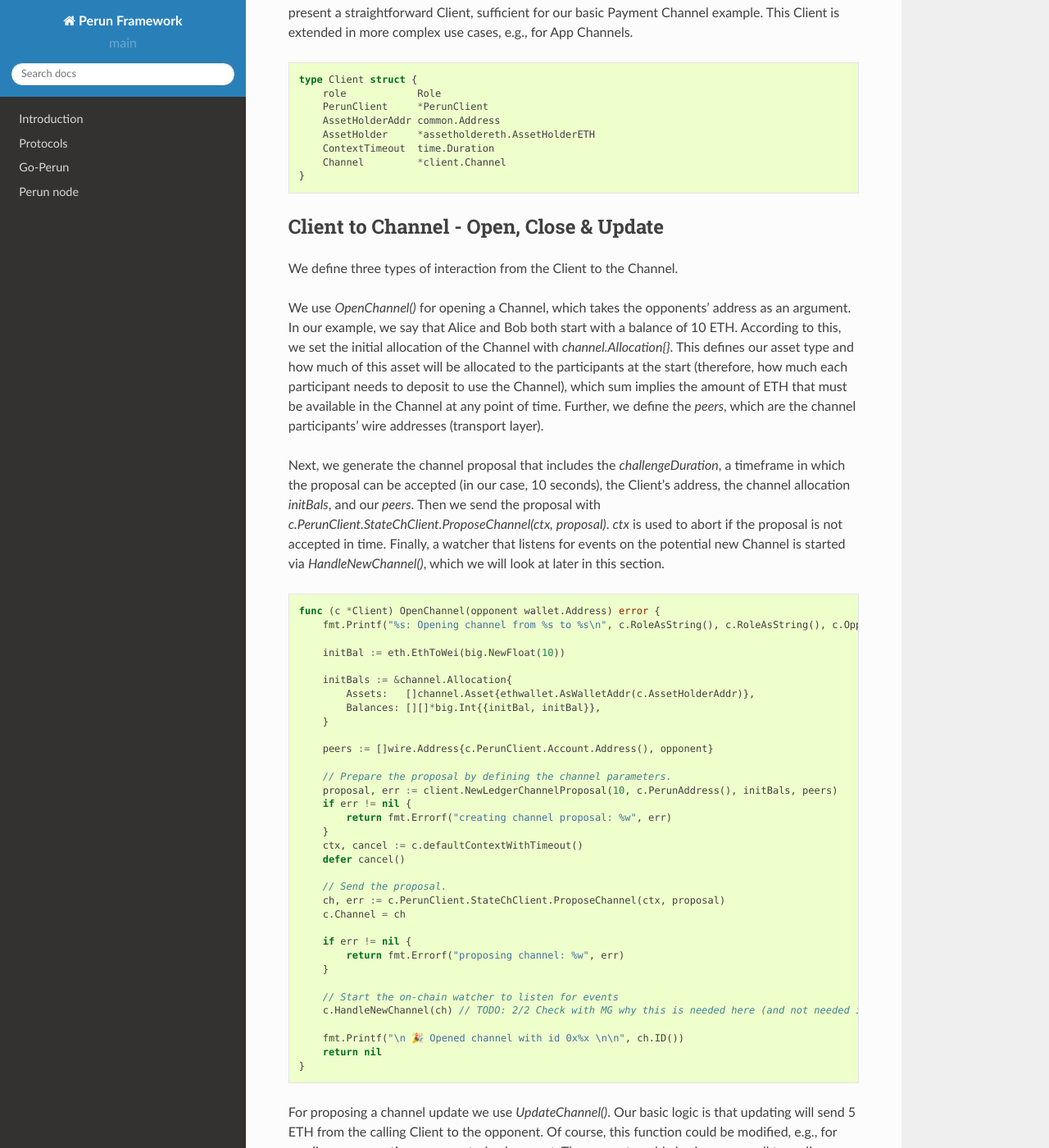
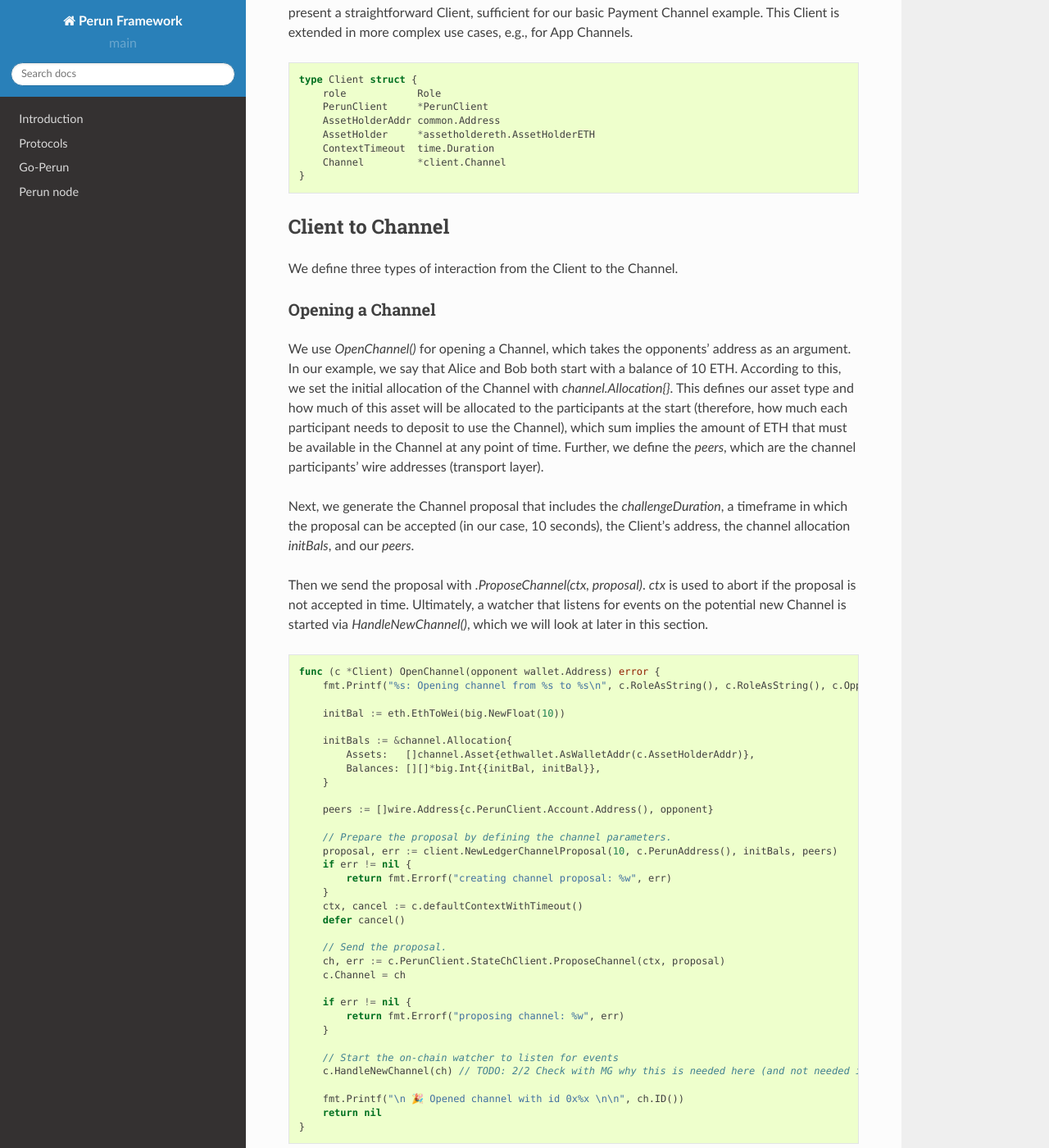
Before and after one commit to hyperledger-labs/perun-doc, a Sphinx documentation site: the page built from source/go-perun/new_tutorial/setup/client.rst, in a window 1280 px wide and 1400 px high, scrolled down 228 px. Shown: the whole window at 82% size. Built offline with Sphinx 7.4.7 and the Read the Docs theme 2.0.0, drawn with Linux system fonts in a browser that asks for light colours; pages that are not in the unit, such as notebooks, are missing from menus; some of the changed text lies outside the part shown.

Commit message:
payment-channel: improved structure of client.rst via subsections/subheadings

```diff
--- a/source/go-perun/new_tutorial/setup/client.rst
+++ b/source/go-perun/new_tutorial/setup/client.rst
@@ -17,21 +17,24 @@
         Channel         *client.Channel
     }
 
-Client to Channel - Open, Close & Update
+Client to Channel
 --------------------
 We define three types of interaction from the Client to the Channel.
 
+Opening a Channel
+~~~~~~~~~~
 We use `OpenChannel()` for opening a Channel, which takes the opponents' address as an argument.
 In our example, we say that Alice and Bob both start with a balance of 10 ETH.
 According to this, we set the initial allocation of the Channel with `channel.Allocation{}`.
 This defines our asset type and how much of this asset will be allocated to the participants at the start (therefore, how much each participant needs to deposit to use the Channel), which sum implies the amount of ETH that must be available in the Channel at any point of time.
 Further, we define the `peers`, which are the channel participants' wire addresses (transport layer).
 
-Next, we generate the channel proposal that includes the `challengeDuration`, a timeframe in which the proposal can be accepted (in our case, 10 seconds),
+Next, we generate the Channel proposal that includes the `challengeDuration`, a timeframe in which the proposal can be accepted (in our case, 10 seconds),
 the Client's address, the channel allocation `initBals`, and our `peers`.
-Then we send the proposal with `c.PerunClient.StateChClient.ProposeChannel(ctx, proposal)`.
+
+Then we send the proposal with `.ProposeChannel(ctx, proposal)`.
 `ctx` is used to abort if the proposal is not accepted in time.
-Finally, a watcher that listens for events on the potential new Channel is started via `HandleNewChannel()`, which we will look at later in this section.
+Ultimately, a watcher that listens for events on the potential new Channel is started via `HandleNewChannel()`, which we will look at later in this section.
 
 .. code-block:: go
 
@@ -70,6 +73,8 @@
         return nil
     }
 
+Updating a Channel
+~~~~~~~~~~
 For proposing a channel update we use `UpdateChannel()`.
 Our basic logic is that updating will send 5 ETH from the calling Client to the opponent.
 Of course, this function could be modified, e.g., for sending or requesting a parameterized amount.
@@ -104,6 +109,8 @@
         })
     }
 
+Closing a Channel
+~~~~~~~~~~
 Finally, for closing a Channel, we use `CloseChannel()`.
 Closing a channel can be done in two ways, either cooperative or non-cooperative.
 This example focuses on the cooperative way. Therefore, we expect the Channel to be finalized (described above).
@@ -147,11 +154,13 @@
     }
 
 
-Channel to Client - Handler, Watcher & Callbacks
+Channel to Client
 --------
 As mentioned in the Perun Client section, go-perun uses callbacks to forward interactions from the Channel to the user.
 This is managed via the `handler` routine of the State Channel Client, which is included in the Perun Client.
 
+Handling Channel Proposals
+~~~~~~~~~~
 `HandleProposal()` is triggered on incoming channel proposals.
 In our case, we expect a proposed channel to be a basic ledger channel. Therefore, we check if the proposal is of type `LedgerChannelProposal` before continuing.
 You can add additional check logic here, but in our simple use case, besides checking the proposal type, we always accept.
@@ -189,7 +198,8 @@
         c.HandleNewChannel(ch) // TODO: 1/2 Check with MG why this is needed here (and not needed in App Channel example)
     }
 
-
+Handling a new Channel
+~~~~~~~~~~
 `HandleNewChannel()` should always be called by the Client once it is aware of a new channel. (like you have seen in `OpenChannel()` or `HandleProposal()`)
 Its purpose is to start a watcher that watches the Adjudicator for on-chain channel events and notifies the handler accordingly.
 Starting the watcher is strongly advised. Otherwise, go-perun will not react to (possibly malicious) on-chain behavior, and users risk losing funds.
@@ -209,6 +219,9 @@
         }()
     }
 
+
+Handling Adjudicator Events
+~~~~~~~~~~
 If the previously described on-chain watcher notices a state change in the Adjudicator `HandleAdjudicatorEvent()` is triggered.
 In our case, we do not expect any malicious behavior. Therefore, an adjudicator event signals the closing of the Channel for us.
 We check if the propagated `channel.AdjudicatorEvent` is indeed of type `channel.ConcludedEvent` and close the Channel
@@ -231,6 +244,8 @@
     }
 
 
+Handling Channel Updates
+~~~~~~~~~~
 For deciding how to handle incoming channel updates (off-chain!), we define `HandleUpdate()`.
 You can define complex logic here that decides if an update will be accepted or rejected.
 Therefore, `channel.State` and `client.ChannelUpdate` are given as arguments.
```
